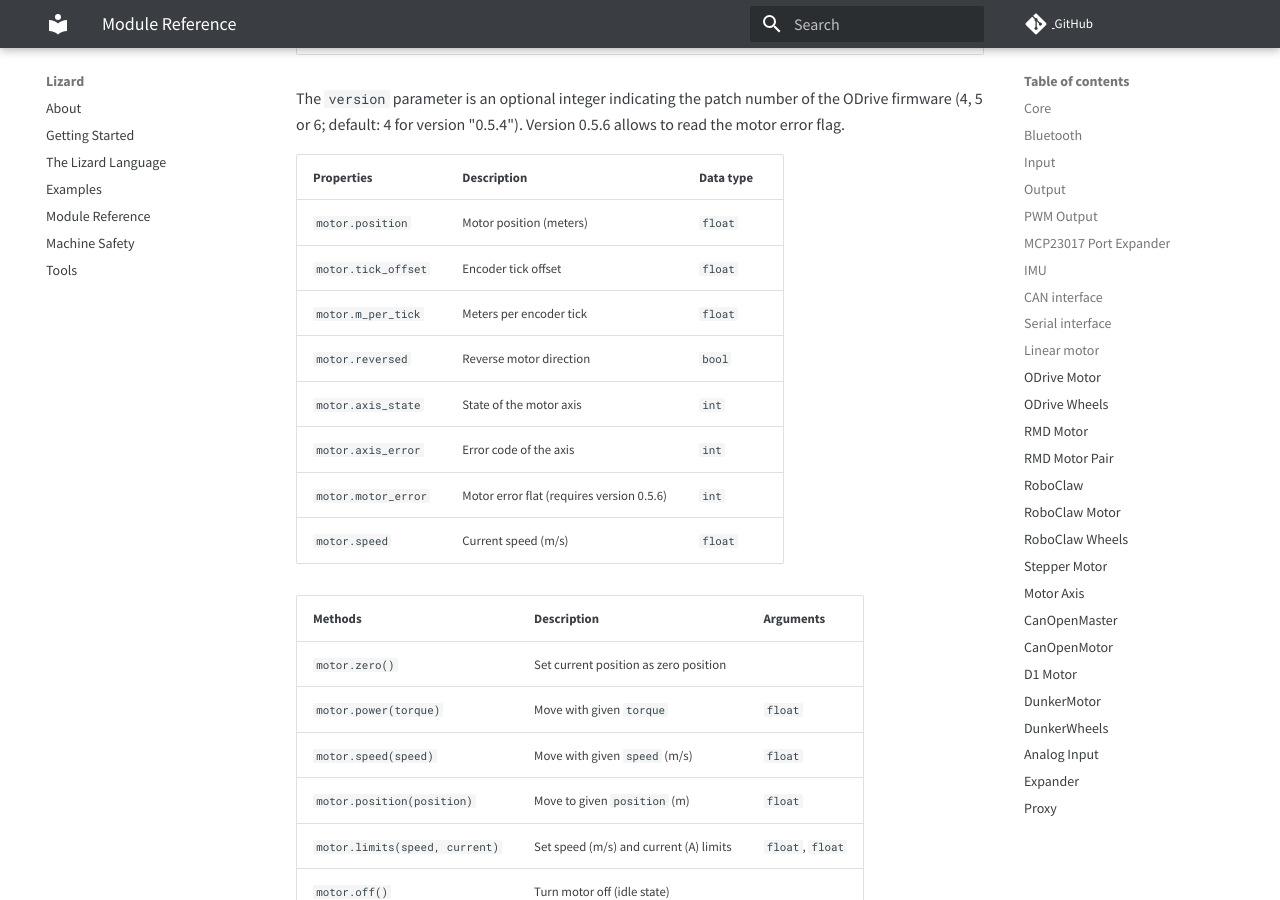
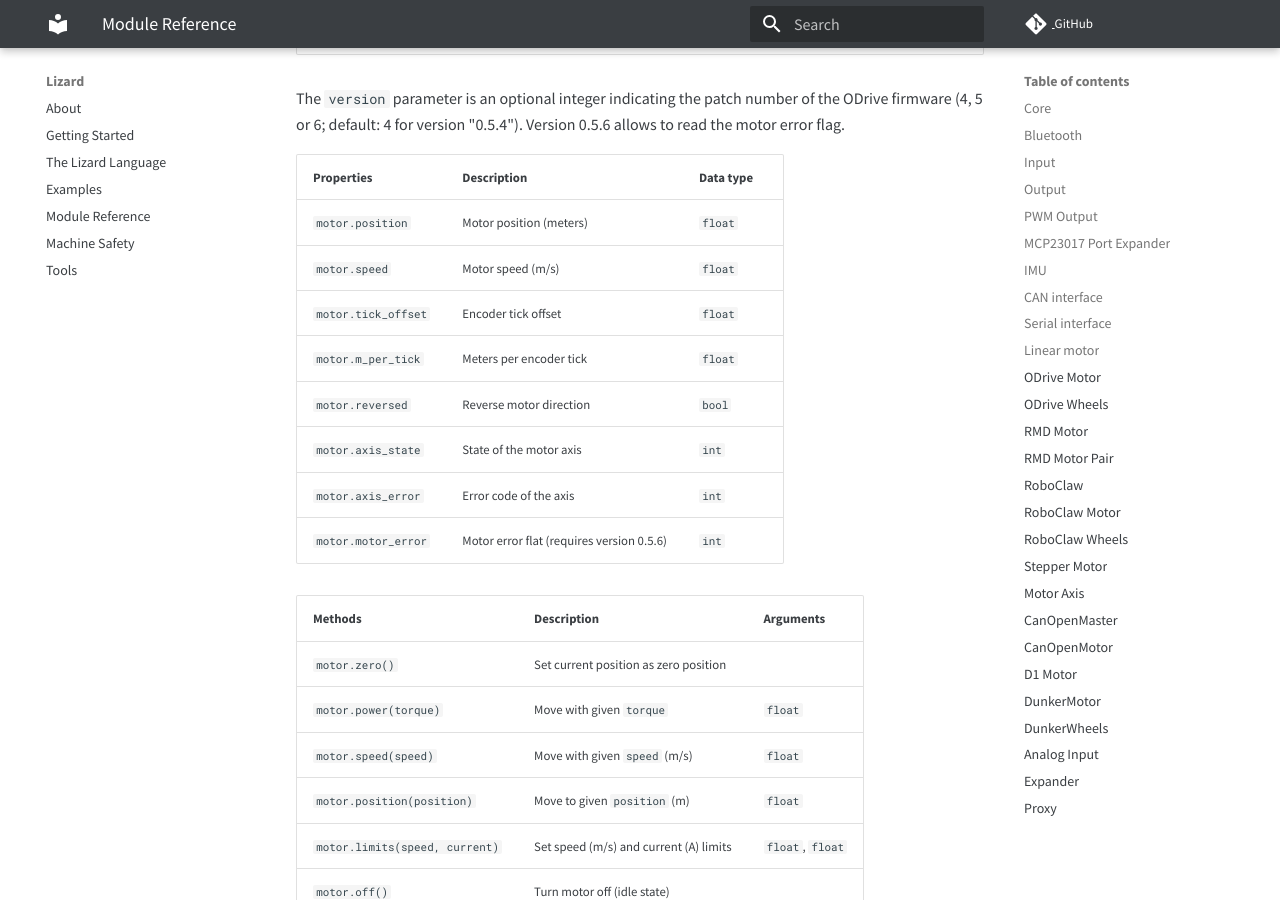
Before and after one commit to zauberzeug/lizard, an MkDocs documentation site: the page built from docs/module_reference.md, in a window 1280 px wide and 900 px high, scrolled down 9314 px. Built offline with MkDocs 1.6.1 and Material for MkDocs 9.7.7, drawn with Linux system fonts in a browser that asks for light colours; comment, search, counter and statistics services are not loaded.

Commit message:
improve order for consistency

```diff
--- a/docs/module_reference.md
+++ b/docs/module_reference.md
@@ -283,13 +283,13 @@ The `version` parameter is an optional integer indicating the patch number of th
 | Properties          | Description                               | Data type |
 | ------------------- | ----------------------------------------- | --------- |
 | `motor.position`    | Motor position (meters)                   | `float`   |
+| `motor.speed`       | Motor speed (m/s)                         | `float`   |
 | `motor.tick_offset` | Encoder tick offset                       | `float`   |
 | `motor.m_per_tick`  | Meters per encoder tick                   | `float`   |
 | `motor.reversed`    | Reverse motor direction                   | `bool`    |
 | `motor.axis_state`  | State of the motor axis                   | `int`     |
 | `motor.axis_error`  | Error code of the axis                    | `int`     |
 | `motor.motor_error` | Motor error flat (requires version 0.5.6) | `int`     |
-| `motor.speed`       | Current speed (m/s)                       | `float`   |
 
 | Methods                        | Description                            | Arguments        |
 | ------------------------------ | -------------------------------------- | ---------------- |
```
